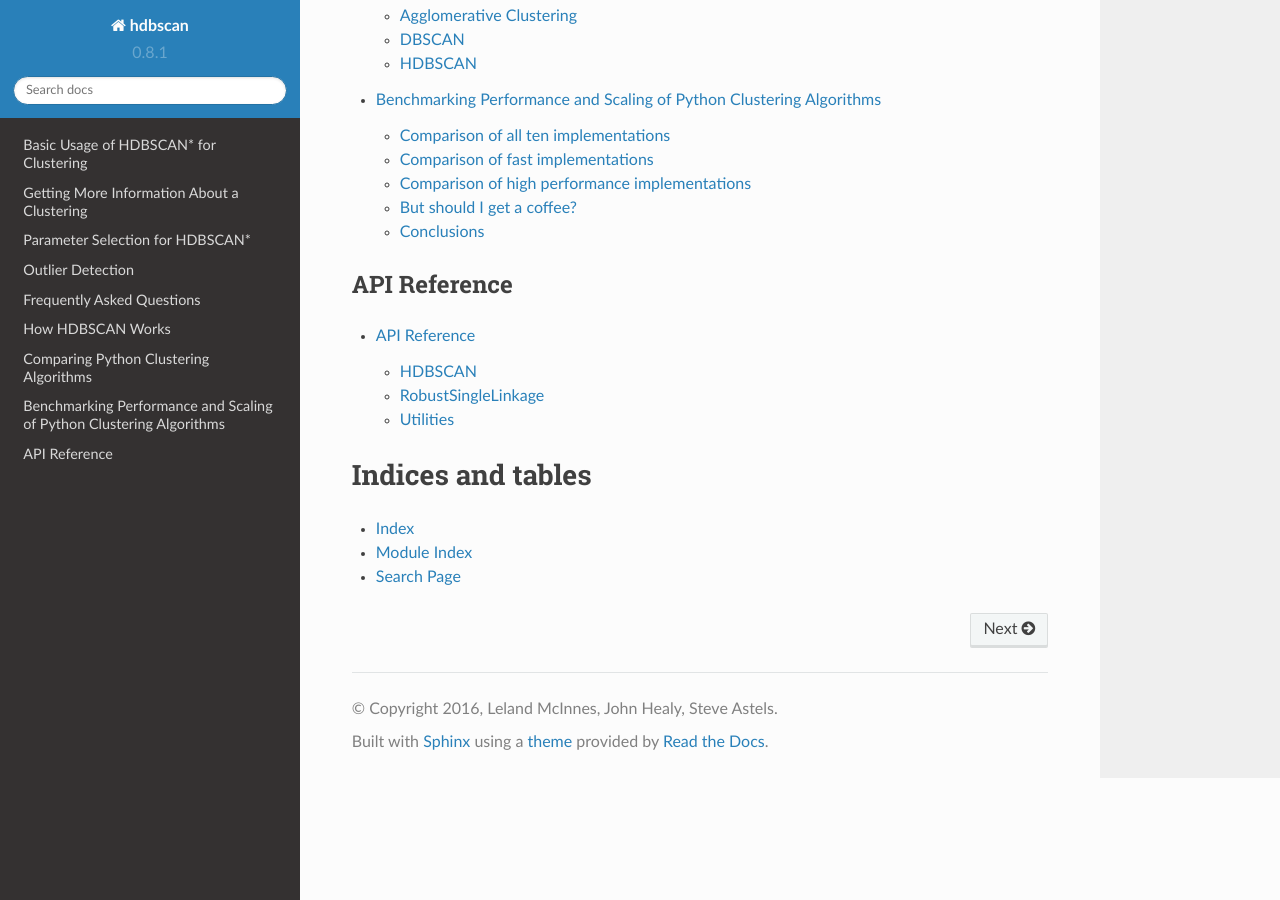
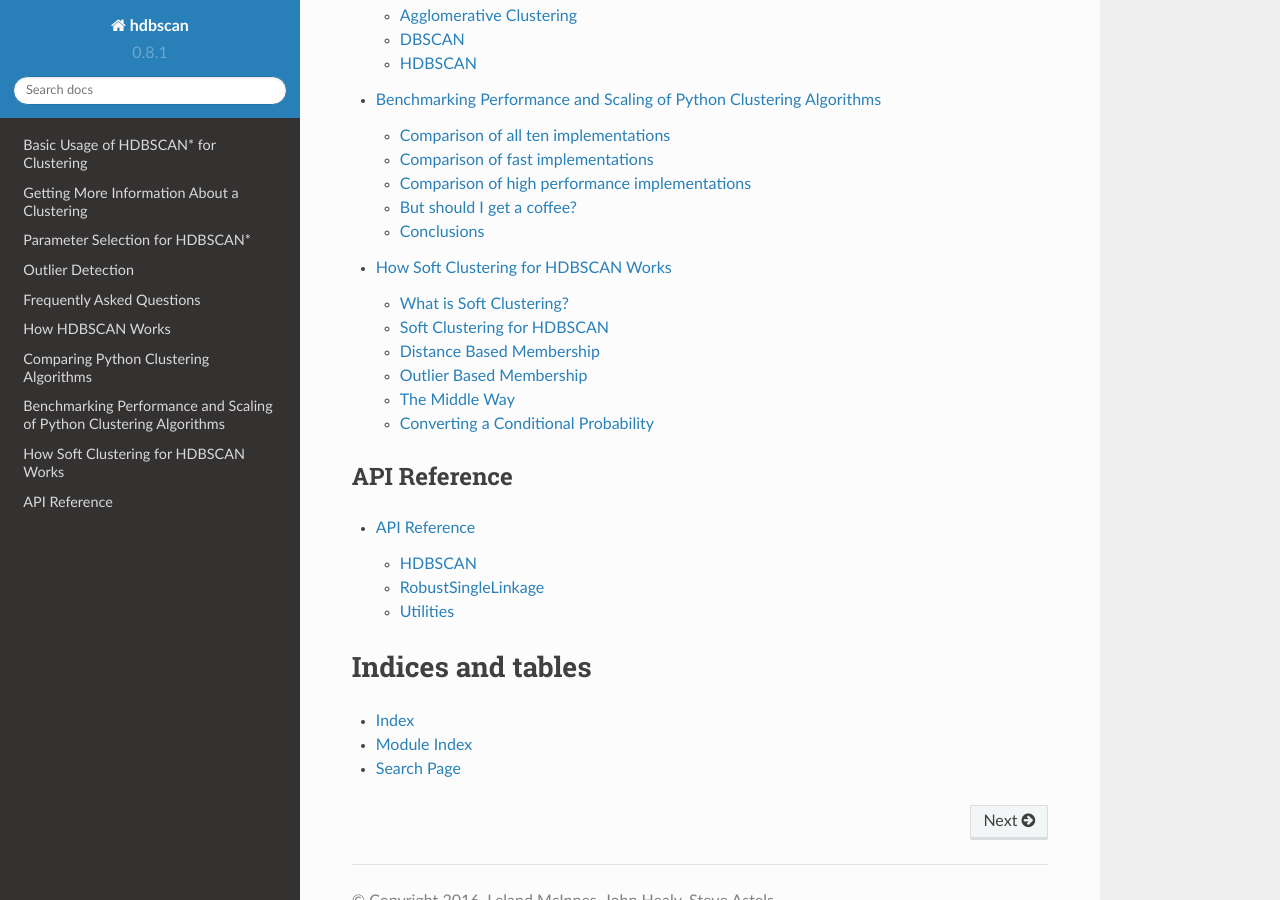
Before and after one commit to scikit-learn-contrib/hdbscan, a Sphinx documentation site: the page built from docs/index.rst, in a window 1280 px wide and 900 px high, scrolled down 1351 px. Built offline with Sphinx 7.4.7 and the Read the Docs theme 2.0.0, drawn with Linux system fonts in a browser that asks for light colours; formulas are drawn with MathJax 3.

Commit message:
DOC : Add soft clustering explanation to index

```diff
--- a/docs/index.rst
+++ b/docs/index.rst
@@ -33,6 +33,7 @@ Background on Clustering with HDBSCAN
    how_hdbscan_works
    comparing_clustering_algorithms
    performance_and_scalability
+   soft_clustering_explanation
 
 API Reference
 -------------
```
